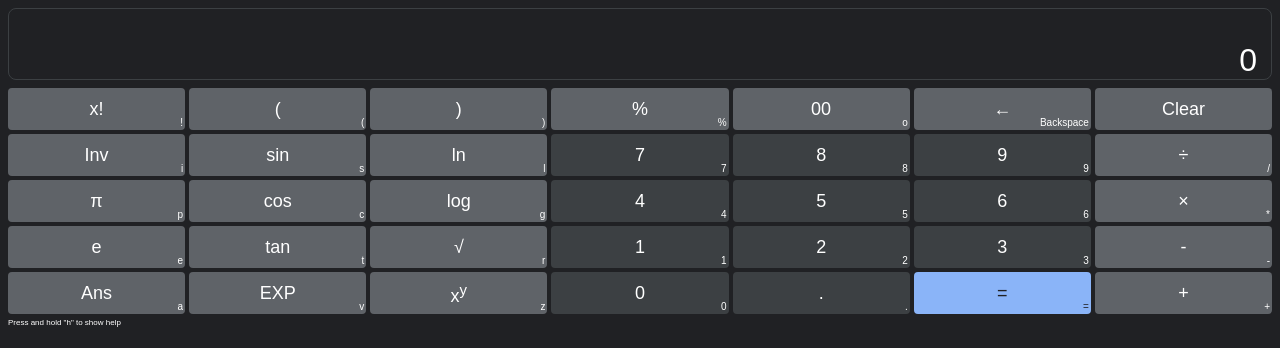
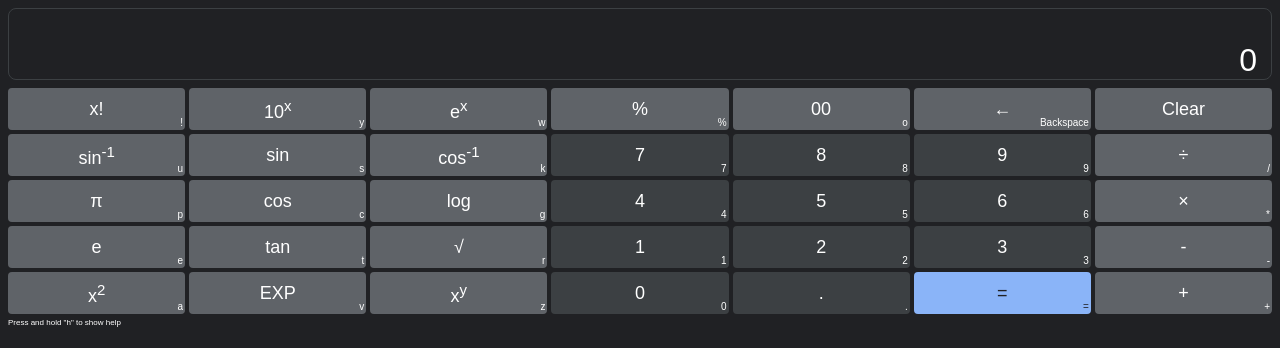
Before and after one commit to noszczynski/scientific-calc-react-typescript, a React (Create React App) app: page / in a window 1280 px wide. Shown: the top 348 px of the page. Built offline with nearby package versions, Linux system fonts and the light colour scheme.

Commit message:
buttons refactor

```diff
--- a/src/constants/Operators.ts
+++ b/src/constants/Operators.ts
@@ -1,33 +1,33 @@
 export enum Operator {
   Factorial = "x!",
-  LeftBracket = "(",
-  RightBracket = ")",
   Percent = "%",
   Clear = "CE",
-  Inv = "Inv",
   Sinus = "sin",
-  Ln = "ln",
+  SinusPow = "sinPow",
   Seven = "7",
   Eight = "8",
   Nine = "9",
   Div = "÷",
   PI = "π",
   Cosinus = "cos",
+  CosinusPower = "cosPow",
   Logarithm = "log",
   Four = "4",
   Five = "5",
   Six = "6",
   Multiplier = "×",
   Exponent = "e",
+  ExponentPower = "ePow",
   Tangens = "tan",
   Root = "√",
   One = "1",
   Two = "2",
   Three = "3",
   Minus = "-",
-  Ans = "Ans",
   Exp = "Exp",
   Power = "pow",
+  PowerTen = "pow10",
+  PowerTwo = "pow2",
   Zero = "0",
   Dot = ".",
   Equal = "=",
--- a/src/constants/buttons/index.tsx
+++ b/src/constants/buttons/index.tsx
@@ -14,22 +14,32 @@ const buttons: OperatorButton[] = [
     keyboardKey: "!",
   },
   {
-    label: "(",
-    operator: Operator.LeftBracket,
+    label: (
+      <span>
+        10<sup>x</sup>
+      </span>
+    ),
+    operator: Operator.PowerTen,
     appearance: ButtonAppearance.Light,
     type: ButtonType.Action,
+    keyboardKey: "y",
   },
   {
-    label: ")",
-    operator: Operator.RightBracket,
+    label: (
+      <span>
+        e<sup>x</sup>
+      </span>
+    ),
+    operator: Operator.ExponentPower,
     appearance: ButtonAppearance.Light,
     type: ButtonType.Action,
+    keyboardKey: "w",
   },
   {
     label: "%",
     operator: Operator.Percent,
     appearance: ButtonAppearance.Light,
-    type: ButtonType.Action,
+    type: ButtonType.Calculator,
   },
   {
     label: "00",
@@ -53,11 +63,15 @@ const buttons: OperatorButton[] = [
     keyboardKey: " ",
   },
   {
-    label: "Inv",
-    operator: Operator.Inv,
+    label: (
+      <span>
+        sin<sup>-1</sup>
+      </span>
+    ),
+    operator: Operator.SinusPow,
     appearance: ButtonAppearance.Light,
     type: ButtonType.Action,
-    keyboardKey: "i",
+    keyboardKey: "u",
   },
   {
     label: "sin",
@@ -67,11 +81,15 @@ const buttons: OperatorButton[] = [
     keyboardKey: "s",
   },
   {
-    label: "ln",
-    operator: Operator.Ln,
+    label: (
+      <span>
+        cos<sup>-1</sup>
+      </span>
+    ),
+    operator: Operator.CosinusPower,
     appearance: ButtonAppearance.Light,
     type: ButtonType.Action,
-    keyboardKey: "l",
+    keyboardKey: "k",
   },
   {
     label: "7",
@@ -190,8 +208,12 @@ const buttons: OperatorButton[] = [
     type: ButtonType.Action,
   },
   {
-    label: "Ans",
-    operator: Operator.Ans,
+    label: (
+      <span>
+        x<sup>2</sup>
+      </span>
+    ),
+    operator: Operator.PowerTwo,
     appearance: ButtonAppearance.Light,
     type: ButtonType.Action,
     keyboardKey: "a",
--- a/src/containers/Buttons/index.tsx
+++ b/src/containers/Buttons/index.tsx
@@ -28,7 +28,7 @@ const Buttons: React.FC = () => {
       <Container>
         {buttons.map((button) => (
           <Button
-            key={button.label.toString()}
+            key={button.operator.toString()}
             setRef={(ref: HTMLButtonElement) => {
               setButtonRefsCache((state) => {
                 if (ref !== null) {
--- a/src/providers/CalculatorProvider/index.tsx
+++ b/src/providers/CalculatorProvider/index.tsx
@@ -196,6 +196,13 @@ export const CalculatorProvider: React.FC = ({ children }) => {
           });
           break;
         }
+        case Operator.Percent: {
+          setDisplay((state) => {
+            const num = Number(state) / 100;
+            return displayChecker(num.toString()).value;
+          });
+          break;
+        }
         default:
           throw Error("Error");
       }
```
